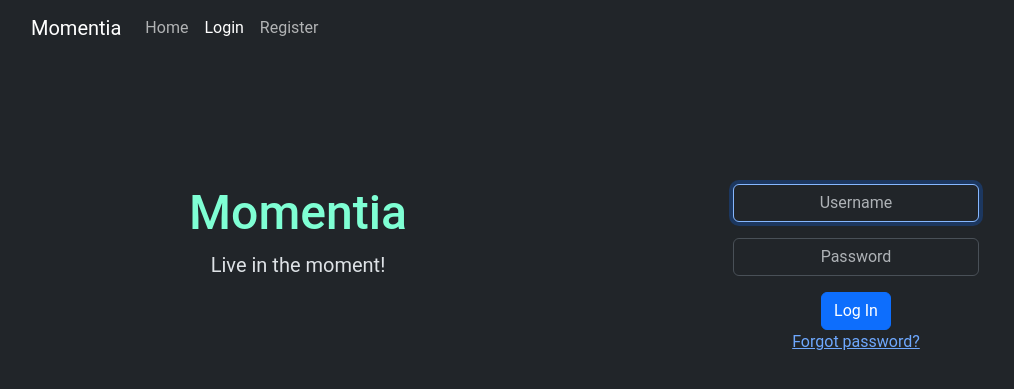
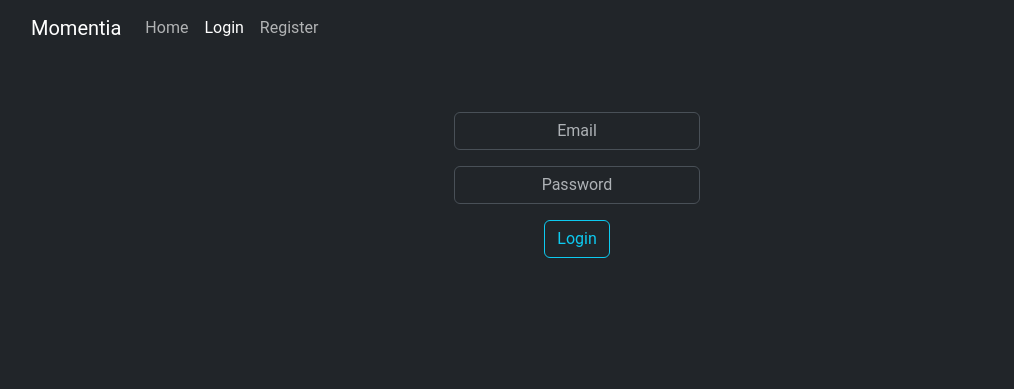
Before and after one commit to DenHafiz69/momentia, a Flask app: page /login in a window 1280 px wide. Shown: the top 389 px of the page, without its empty margins (63-1077 px from the left). Run offline with Flask 3, Linux system fonts and the light colour scheme; some libraries are stand-ins or nearby versions.

Commit message:
Login using wtforms

```diff
--- a/templates/login.html
+++ b/templates/login.html
@@ -5,28 +5,17 @@
 {% endblock %}
 
 {% block main %}
-    <div class="container login-page">
-        <div class="row">
-            <div class="col">
-                <div class="container">
-                    <div class="login-banner">
-                        <h1>Momentia</h1>
-                        <p>Live in the moment!</p>
-                    </div>
-                </div>
+    <div class="container">
+        <form method="post" action="">
+            <div class="form-group">
+                {{ form.email(class="form-control mx-auto w-auto", placeholder="Email") }}
             </div>
-            <div class="col">
-                <form action="/login" method="post">
-                    <div class="mb-3">
-                        <input autocomplete="off" autofocus type="text" class="form-control mx-auto w-auto" name="username" placeholder="Username">
-                    </div>
-                    <div class="mb-3">
-                        <input autocomplete="off" autofocus type="password" class="form-control mx-auto w-auto" name="password" placeholder="Password">
-                    </div>
-                    <button class="btn btn-primary" type="submit">Log In</button>
-                </form>
-                <a href="">Forgot password?</a>
+            <div class="form-group">
+                {{ form.password(class="form-control mx-auto w-auto", placeholder="Password") }}
             </div>
-        </div>
+            <div class="form-group">
+                {{ form.submit(class="btn btn-outline-info") }}
+            </div>
+        </form>
     </div>
 {% endblock %}
```
